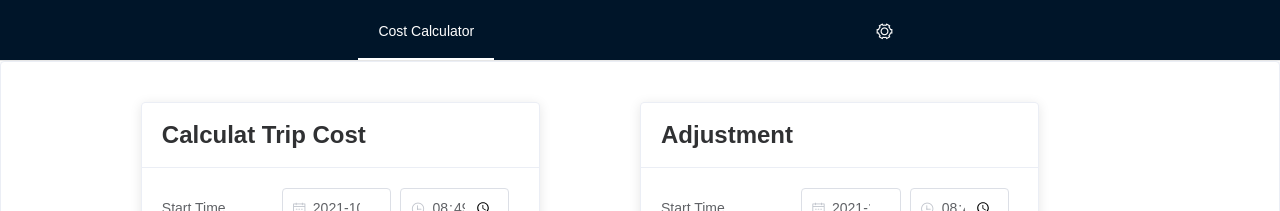
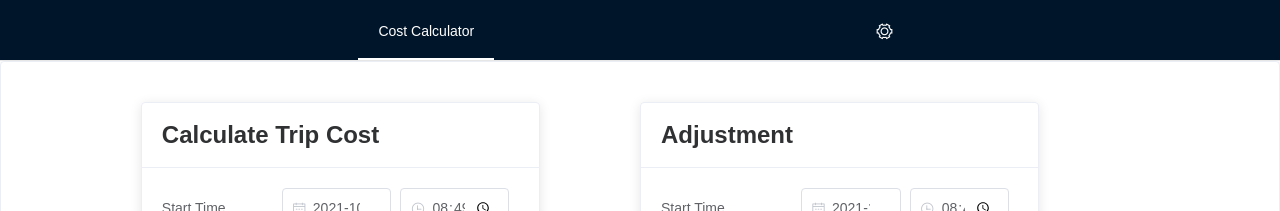
Before and after one commit to jacobbli/trip-cost-calculator-app, a Vue app: page / in a window 1280 px wide. Shown: the top 211 px of the page. Built offline with nearby package versions, Linux system fonts and the light colour scheme; the HTML template or start-up script is replaced by a standard one.

Commit message:
Fix typo

```diff
--- a/src/components/CalculatorForm.vue
+++ b/src/components/CalculatorForm.vue
@@ -1,7 +1,7 @@
 <template>
   <el-card class="box-card">
     <div slot="header" class="clearfix">
-      <h2>Calculat Trip Cost</h2>
+      <h2>Calculate Trip Cost</h2>
     </div>
     <el-form
       ref="form"
```
